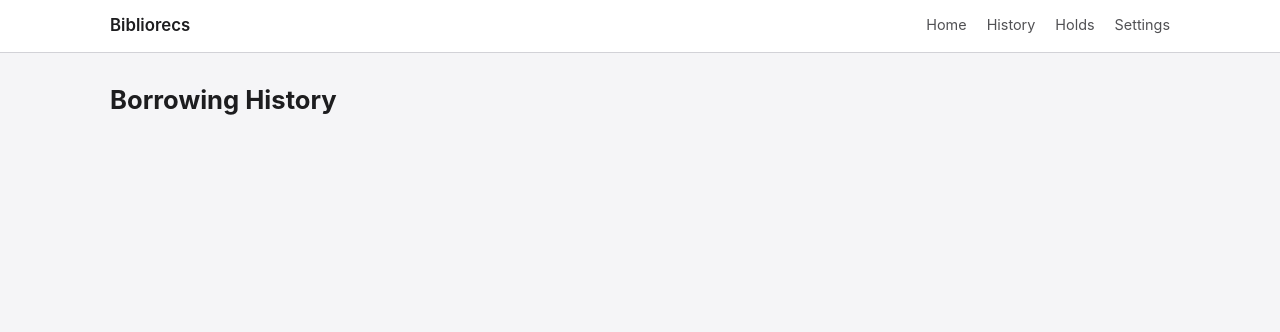
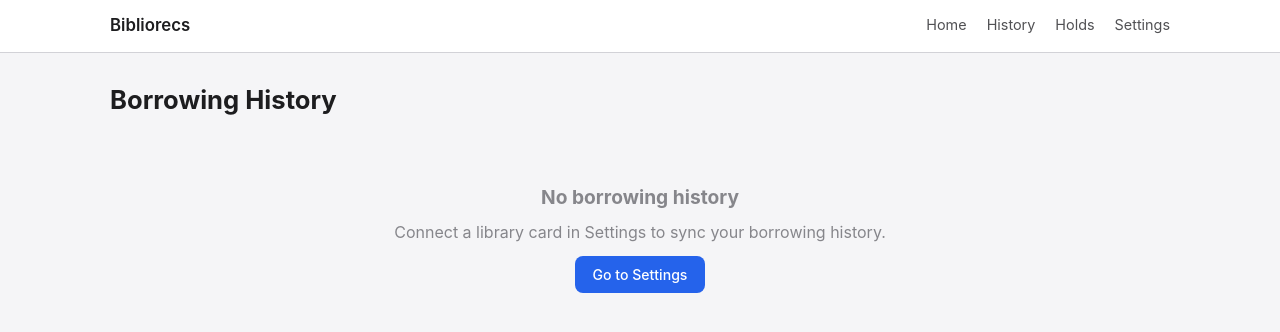
Before and after one commit to diaorui/bibliorecs, a Flask app: page /history in a window 1280 px wide. Shown: the top 332 px of the page. Run offline with Flask 3, Linux system fonts and the light colour scheme; data that the repository does not hold is empty.

Commit message:
fix: history page empty states — shows connect msg when no card, no-history msg when card but empty, data when available

```diff
--- a/templates/history.html
+++ b/templates/history.html
@@ -18,7 +18,7 @@
 
   <div class="empty-state" id="history-empty" style="display:none">
     <h2>No borrowing history</h2>
-    <p id="history-empty-msg">Connect your library card in Settings to sync your borrowing history.</p>
+    <p id="history-empty-msg"></p>
     <a id="history-empty-btn" href="/settings" class="btn btn-primary" style="margin-top:12px;display:inline-block;text-decoration:none">Go to Settings</a>
   </div>
 </div>
@@ -78,20 +78,25 @@
     container.style.display = '';
   }
 
-  function updateContent(data) {
+  function updateContent(data, hasCard) {
     renderItems(data.current || [], 'section-current', true);
     renderItems(data.past || [], 'section-past', false);
 
     var emptyState = document.getElementById('history-empty');
     var emptyMsg = document.getElementById('history-empty-msg');
+    var emptyBtn = document.getElementById('history-empty-btn');
     if (!emptyState) return;
 
     var hasData = (data.current && data.current.length) || (data.past && data.past.length);
     if (hasData) {
       emptyState.style.display = 'none';
+    } else if (hasCard) {
+      emptyMsg.textContent = 'No borrowing history — borrow some books and they\'ll show up here.';
+      emptyBtn.style.display = 'none';
+      emptyState.style.display = '';
     } else {
-      emptyMsg.textContent = 'No borrowing history — borrow some books and they\'ll show up here.';
-      document.getElementById('history-empty-btn').style.display = '';
+      emptyMsg.textContent = 'Connect a library card in Settings to sync your borrowing history.';
+      emptyBtn.style.display = '';
       emptyState.style.display = '';
     }
   }
@@ -267,7 +272,7 @@
           if (!b.checkout_date) return -1;
           return b.checkout_date.localeCompare(a.checkout_date);
         });
-        updateContent(cached);
+        updateContent(cached, true);
         return;
       }
     } catch(e) {}
@@ -275,6 +280,9 @@
     if (creds[libId] && creds[libId].bc_token) {
       document.getElementById('history-empty-msg').textContent = 'Syncing your borrowing history...';
       document.getElementById('history-empty-btn').style.display = 'none';
+      document.getElementById('history-empty').style.display = '';
+    } else {
+      updateContent({current: [], past: []}, false);
     }
   }
 
@@ -405,7 +413,7 @@
       try { localStorage.setItem('bibliorecs_history_render_' + libId, JSON.stringify(renderData)); } catch(e) {}
 
       // Update content
-      updateContent(renderData);
+      updateContent(renderData, true);
       document.querySelectorAll('img.cover-img').forEach(function(img) {
         if (typeof initCoverFallback === 'function') initCoverFallback(img);
       });
@@ -414,7 +422,10 @@
       computeCharts(allEntries, allBibs);
 
       hideIndicator();
-      setIndicator('\u2713 Updated (' + renderData.past.length + ' items)', 'sync-done');
+      var itemCount = renderData.past.length;
+      if (itemCount > 0) {
+        setIndicator('\u2713 Updated (' + itemCount + ' items)', 'sync-done');
+      }
       setTimeout(hideIndicator, 3000);
     })
     .catch(function() {
```
